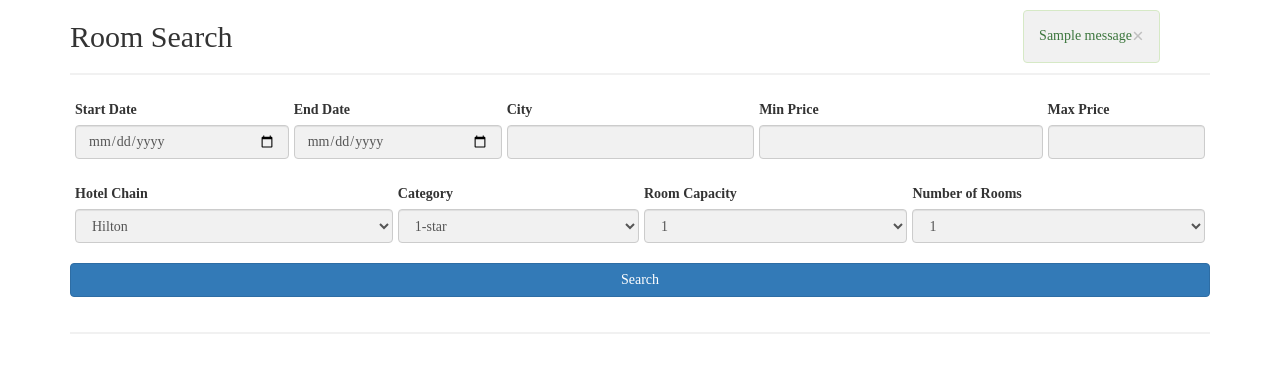
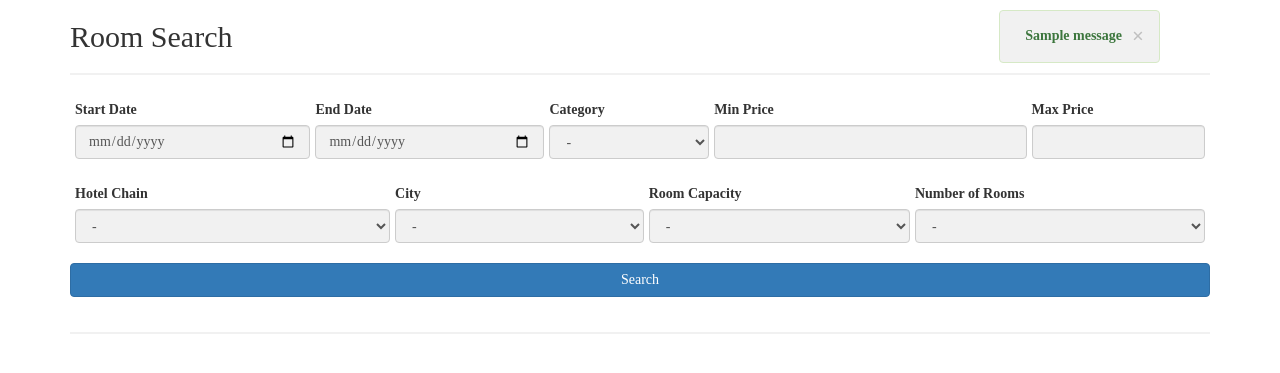
Before and after one commit to noelkhalaf/DataBase_1_Project_E_Hotel, a Flask app: template templates/customerRoomSearch.html in a window 1280 px wide. Shown: the top 373 px of the page. Run offline with Flask 2, Linux system fonts and the light colour scheme; the template is opened without the code that fills it: most values are stand-ins (such as "Sample title", 1, 10 or a date in 2020); one stand-in notice (Sample message) is shown; some libraries are stand-ins or nearby versions.

Commit message:
Added list of cities and fixed calendar dates

```diff
--- a/app.py
+++ b/app.py
@@ -65,8 +65,10 @@ def customerSignUp():
 
 @app.route('/customerRoomSearch', methods=['GET', 'POST'])
 def customerRoomSearch():
+    eHotels.checkConnection()
+    list_of_cities = eHotels.getTable('city', table=hotel_t, fetchall=True)
     if request.method == 'POST':
-        # start_date = request.form['start_date']
+        start_date = request.form['start_date']
         # end_date = request.form['end_date']
         # room_capacity = request.form['room_capacity']
         # city = request.form['city']
@@ -75,9 +77,8 @@ def customerRoomSearch():
         # total_no_rooms = request.form['total_no_rooms']
         # price = request.form['price']
         # return redirect(url_for('index)'))
-        pass
 
-    return render_template('customerRoomSearch.html')
+    return render_template('customerRoomSearch.html', list_of_cities=sorted(list_of_cities, key=lambda x: x['city']))
 
 if __name__ == '__main__':
     app.run(debug=True, port=7777)
--- a/templates/customerRoomSearch.html
+++ b/templates/customerRoomSearch.html
@@ -18,8 +18,8 @@
         {% if messages %}
             {% for category, message in messages %}
             <div class="alert alert-{{ category }}">
-                {{ message }}
-                <button type="button" class="close" data-dismiss="alert">&times;</button>
+                <strong class="mr-auto">{{ message }}</strong>
+                <button type="button" class="m1-2 mb-1 close" data-dismiss="alert">&times;</button>
             </div>
             {% endfor %}
         {% endif %}
@@ -33,26 +33,63 @@
                 <div class="table-cell">
                     <div class="form-group">
                         <label class="form-label" for="start_date">Start Date</label>
-                        <input class="form-control" type="date" id="start_date" name="start_date" max="<?= date('Y-m-d'); ?>">
+                        <input class="form-control" type="date" id="start_date" name="start_date">
                     </div>
                 </div>
                 <div class="table-cell">
                     <div class="form-group">
                         <label class="form-label" for="end_date">End Date</label>
-                        <input class="form-control" type="date" id="end_date" name="end_date" max="<?= date('Y-m-d'); ?>">
+                        <input class="form-control" type="date" id="end_date" name="end_date">
+                    </div>
+                </div>
+                <script>
+                    var today = new Date().toLocaleDateString('en-ca');
+                    var start_date = document.getElementById("start_date");
+                    var end_date = document.getElementById("end_date");
+
+                    // set min to today
+                    start_date.setAttribute("min", today)
+                    end_date.setAttribute("min", today)
+
+                    // on input set max to end_date-1
+                    end_date.addEventListener("input", function () {
+                        var date = new Date(end_date.value);
+                        date.setDate(date.getDate() - 1);
+                        console.log(date.toISOString().slice(0, 10))
+                        start_date.setAttribute("max", date.toISOString().slice(0, 10))
+                    })
+                    // on input set min to start_date+1
+                    start_date.addEventListener("input", function () {
+                        var date = new Date(start_date.value);
+                        date.setDate(date.getDate() + 1);
+                        console.log(date.toISOString().slice(0, 10))
+                        end_date.setAttribute("min", date.toISOString().slice(0, 10))
+                    })
+                </script>
+                <div class="table-cell">
+                    <div class="form-group">
+                        <label class="form-label" for="category">Category</label>
+                        <select class="form-control" id="category" name="category">
+                            <option value="-">-</option>
+                            <option value="1-star">1-star</option>
+                            <option value="2-star">2-star</option>
+                            <option value="3-star">3-star</option>
+                            <option value="4-star">4-star</option>
+                            <option value="5-star">5-star</option>
+                        </select>
                     </div>
                 </div>
                 <div class="table-cell">
-                    <label class="form-label" for="city">City</label>
-                    <input class="form-control" type="text" id="city" name="city">
-                </div>
-                <div class="table-cell">
+                    <div class="form-group">
                         <label class="form-label" for="min_price">Min Price</label>
                         <input class="form-control" type="number" id="min_price" name="min_price" min="0" max="" onclick="this.select();">
                     </div>
+                </div>
                 <div class="table-cell">
+                    <div class="form-group">
                         <label class="form-label" for="max_price">Max Price</label>
                         <input class="form-control" type="number" id="max_price" name="max_price" min="0" max="500" oninput="updatePriceBound()" onclick="this.select();">
+                    </div>
                 </div>
                 <script>
                     function updatePriceBound() {
@@ -71,6 +108,7 @@
                     <div class="form-group">
                         <label class="form-label" for="hotel_chain">Hotel Chain</b></label>
                         <select class="form-control" id="hotel_chain" name="hotel_chain">
+                            <option value="-">-</option>
                             <option value="Hilton">Hilton</option>
                             <option value="Hyatt">Hyatt</option>
                             <option value="Marriott">Marriott</option>
@@ -81,13 +119,14 @@
                 </div>
                 <div class="table-cell">
                     <div class="form-group">
-                        <label class="form-label" for="category">Category</label>
-                            <select class="form-control" id="category" name="category">
-                                <option value="1-star">1-star</option>
-                                <option value="2-star">2-star</option>
-                                <option value="3-star">3-star</option>
-                                <option value="4-star">4-star</option>
-                                <option value="5-star">5-star</option>
+                        <label class="form-label" for="city">City</label>
+                        <select class="form-control" id="city" name="city">
+                            {% if list_of_cities %}
+                                <option value="-">-</option>
+                                {% for key in list_of_cities %}
+                                    <option value="{{key['city']}}">{{key['city']}}</option>
+                                {% endfor %}
+                            {% endif %}
                         </select>
                     </div>
                 </div>
@@ -95,6 +134,7 @@
                     <div class="form-group">
                         <label class="form-label" for="room_capacity">Room Capacity</label>
                         <select class="form-control" id="room_capacity" name="room_capacity">
+                            <option value="-">-</option>
                             <option value="1">1</option>
                             <option value="2">2</option>
                             <option value="3">3</option>
@@ -107,6 +147,7 @@
                     <div class="form-group">
                         <label class="form-label" for="total_no_rooms">Number of Rooms</label>
                         <select class="form-control" id="total_no_rooms" name="total_no_rooms">
+                            <option value="-">-</option>
                             <option value="1">1</option>
                             <option value="2">2</option>
                             <option value="3">3</option>
```
Lines whose indentation alone changed are shown as unchanged.
